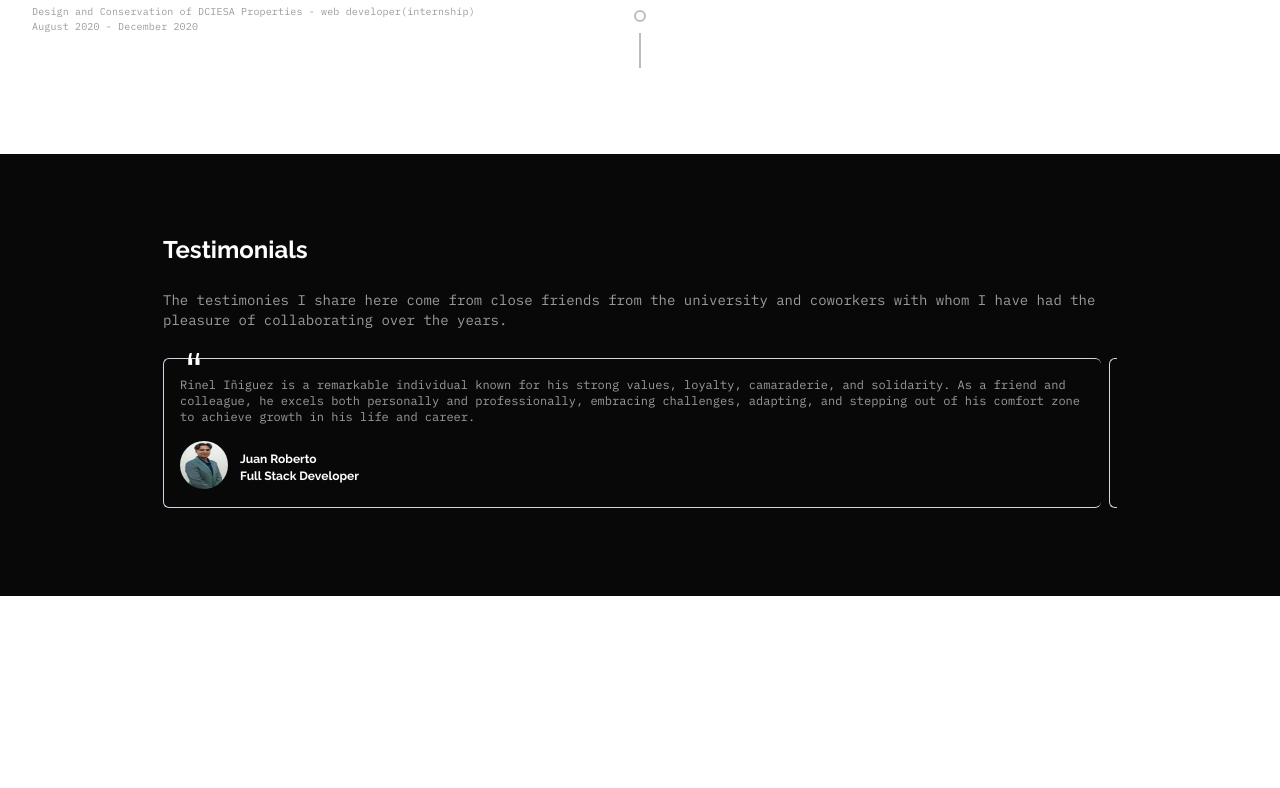
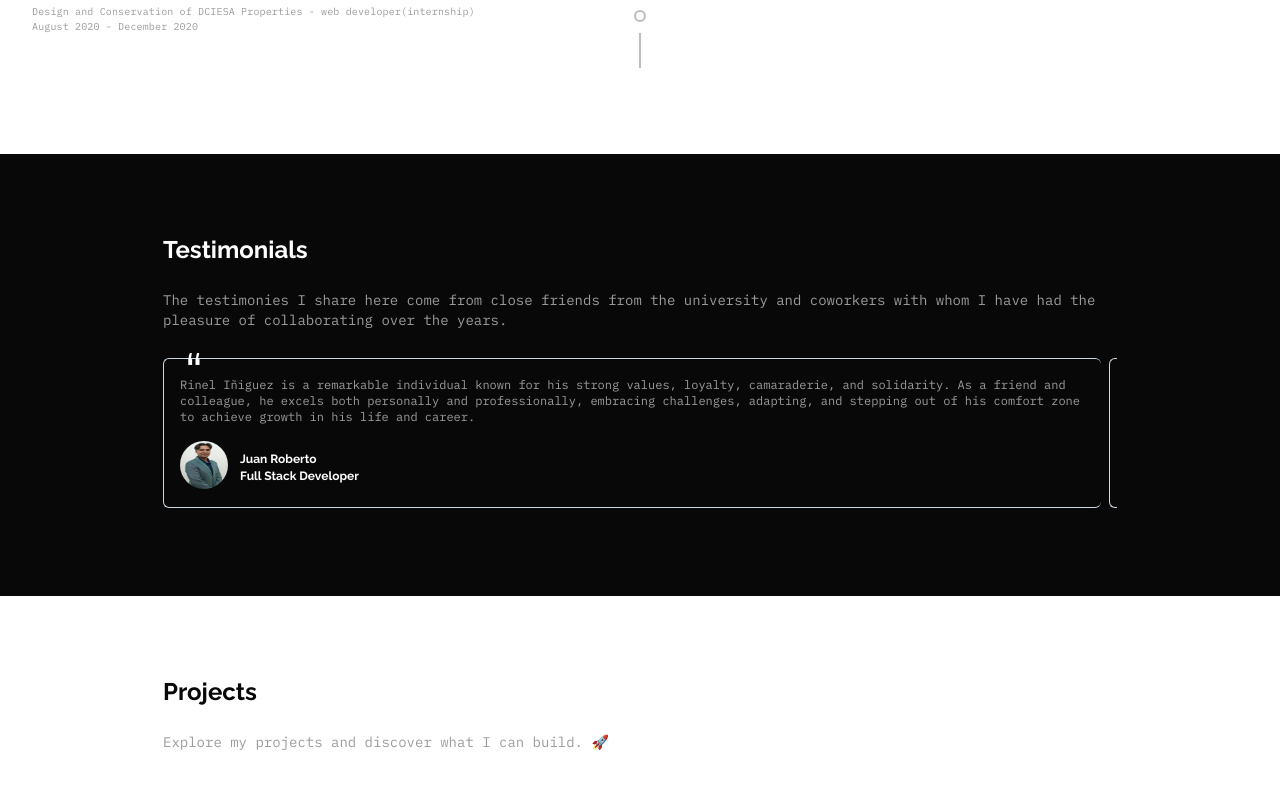
Before and after one commit to rineliniguezsosa/Portafolio, a React (Vite) app: page / in a window 1280 px wide. Shown: the part 1266-2054 px from the top of the page. Before the commit the page ends 1862 px from the top, so only its background shows below. Built offline with nearby package versions, Linux system fonts and the light colour scheme.

Commit message:
[FEAT] Eliominando el height del contenedor de testimonial, estableciendo el contenido para los proyectos

```diff
--- a/src/App.tsx
+++ b/src/App.tsx
@@ -69,7 +69,7 @@ function App() {
         {/* fin work experience */}
 
         {/* testimonios */}
-        <section id='testimonial' className='w-full h-[400px]'>
+        <section id='testimonial' className='w-full'>
             <div className='w-full py-20 flex bg-dark flex-col gap-5 items-center px-1'>
               <div className='w-3/4'>
                 <h2 className='text-2xl font-raleway font-bold text-white'>Testimonials</h2>
@@ -85,6 +85,18 @@ function App() {
             </div>
         </section>
         {/* testimonios */}
+
+        <section id='proyects' className='w-full h-[400px]'>
+          <div className='w-full py-20 flex flex-col gap-5 items-center px-1'>
+          <div className='w-3/4'>
+                <h2 className='text-2xl font-raleway font-bold text-dark'>Projects</h2>
+                <br />
+                <p className='text-darkgray text-sm font-ibm-plex-mono'>
+                  Explore my projects and discover what I can build. 🚀
+                </p>
+              </div>
+          </div>
+        </section>
     </main>
   )
 }
```
